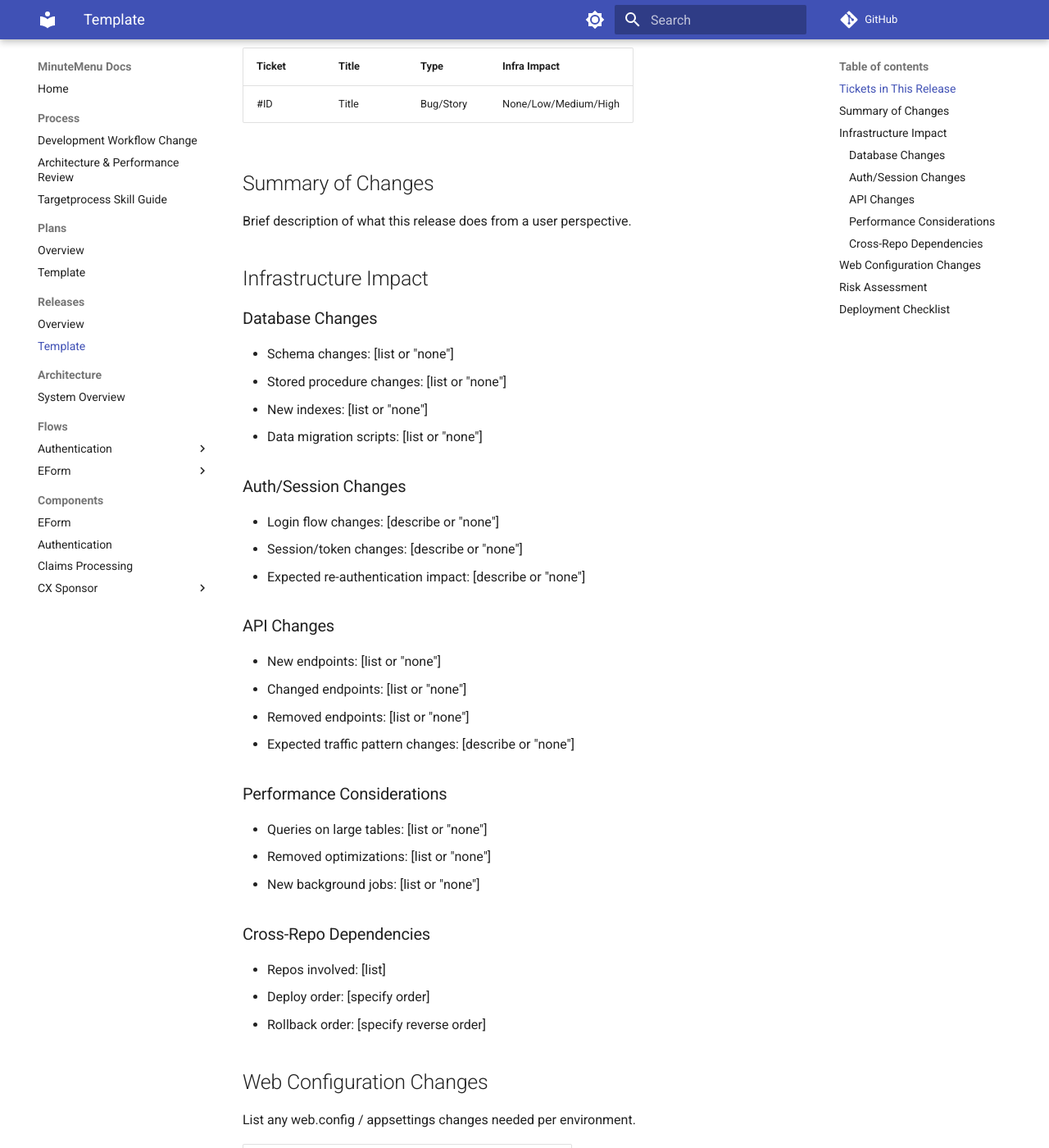
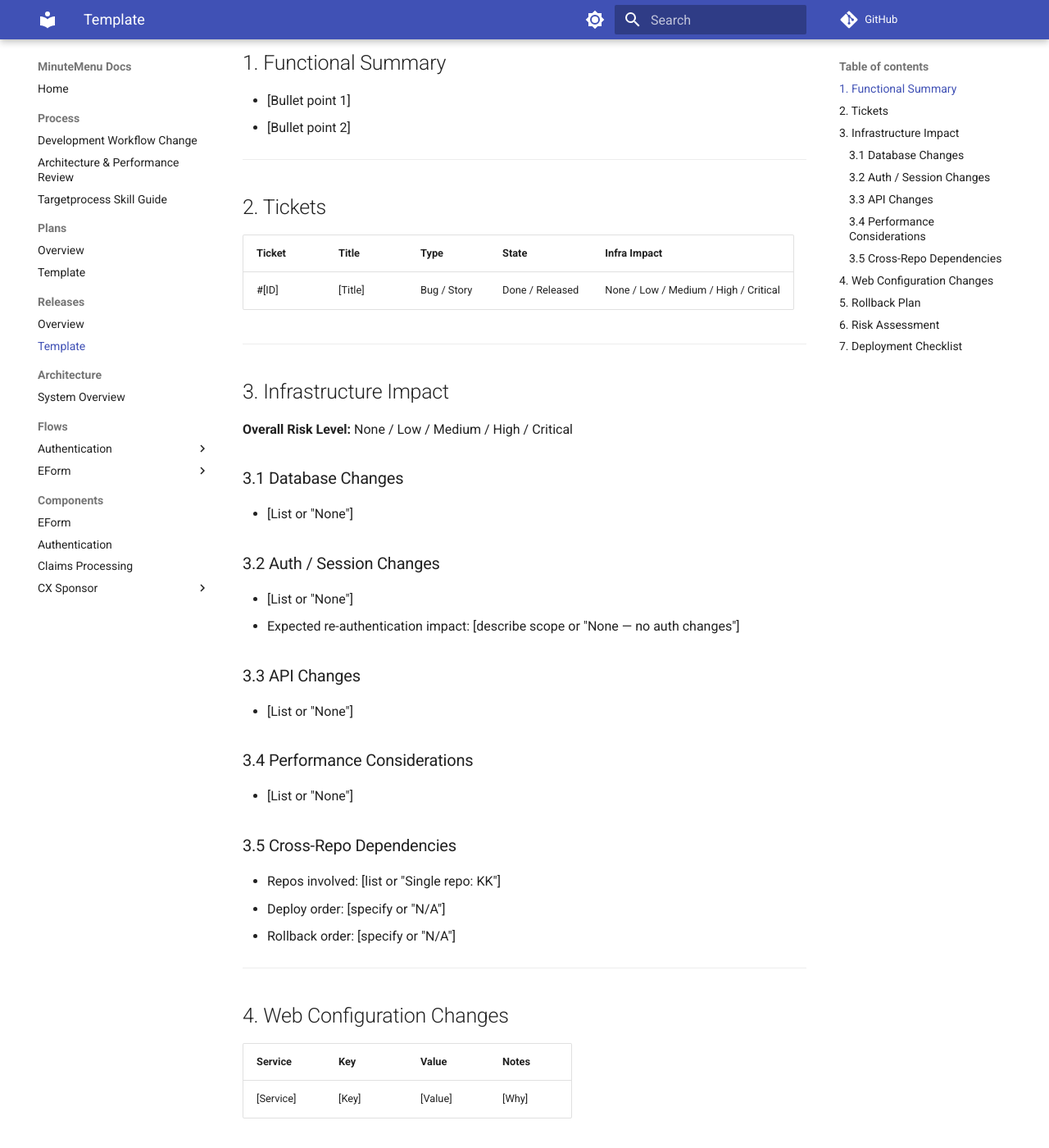
Before and after one commit to MinuteMenu/docs, an MkDocs documentation site: the page built from docs/releases/template.md, in a window 1280 px wide and 1400 px high, scrolled down 238 px. Shown: the whole window at 82% size. Built offline with MkDocs 1.6.1 and Material for MkDocs 9.7.7, drawn with Linux system fonts in a browser that asks for light colours; comment, search, counter and statistics services are not loaded; some of the changed text lies outside the part shown.

Commit message:
Update release note template with explicit inline instructions
Each section now has HTML comments explaining exactly what to write,
with examples. Ensures consistent output across different dev leads.

Added: Functional Summary, Rollback Plan, numbered checklist,
Prepared-by field, risk assessment structure, impact level guides.

Co-Authored-By: Claude Opus 4.6 (1M context) <noreply@anthropic.com>

```diff
--- a/docs/releases/template.md
+++ b/docs/releases/template.md
@@ -1,72 +1,109 @@
-# Release: [Release Name]
+# Release: [RELEASE_NAME]
 
-**Release ID:** #RELEASE_ID
-**Date:** YYYY-MM-DD
-**Branch:** release/RELEASE_BRANCH
+**Release ID:** #[RELEASE_ID]
+**Prepared by:** [DEV_LEAD_NAME]
+**Date:** [YYYY-MM-DD]
+**Branch:** release/[BRANCH_NAME]
 
-## Tickets in This Release
+---
 
-| Ticket | Title | Type | Infra Impact |
-|--------|-------|------|-------------|
-| #ID | Title | Bug/Story | None/Low/Medium/High |
+## 1. Functional Summary
 
-## Summary of Changes
+<!-- What this release does from a USER perspective. 2-5 bullet points. Source: TP ticket descriptions. -->
 
-Brief description of what this release does from a user perspective.
+- [Bullet point 1]
+- [Bullet point 2]
 
-## Infrastructure Impact
+---
 
-### Database Changes
+## 2. Tickets
 
-- Schema changes: [list or "none"]
-- Stored procedure changes: [list or "none"]
-- New indexes: [list or "none"]
-- Data migration scripts: [list or "none"]
+<!-- ALL tickets in this release. One row per ticket. -->
 
-### Auth/Session Changes
+| Ticket | Title | Type | State | Infra Impact |
+|--------|-------|------|-------|-------------|
+| #[ID] | [Title] | Bug / Story | Done / Released | None / Low / Medium / High / Critical |
 
-- Login flow changes: [describe or "none"]
-- Session/token changes: [describe or "none"]
-- Expected re-authentication impact: [describe or "none"]
+---
 
-### API Changes
+## 3. Infrastructure Impact
 
-- New endpoints: [list or "none"]
-- Changed endpoints: [list or "none"]
-- Removed endpoints: [list or "none"]
-- Expected traffic pattern changes: [describe or "none"]
+<!-- Source: Git diff of release branch vs master, merged PRs, Agent 5 assessments. -->
 
-### Performance Considerations
+**Overall Risk Level:** None / Low / Medium / High / Critical
 
-- Queries on large tables: [list or "none"]
-- Removed optimizations: [list or "none"]
-- New background jobs: [list or "none"]
+### 3.1 Database Changes
 
-### Cross-Repo Dependencies
+<!-- Every SQL change. File path + one-sentence description. Or "None". -->
 
-- Repos involved: [list]
-- Deploy order: [specify order]
-- Rollback order: [specify reverse order]
+- [List or "None"]
 
-## Web Configuration Changes
+### 3.2 Auth / Session Changes
 
-List any web.config / appsettings changes needed per environment.
+<!-- Login, SSO, tokens, sessions, cookies, "remember me". If users may need to re-auth, say so. -->
+
+- [List or "None"]
+- Expected re-authentication impact: [describe scope or "None — no auth changes"]
+
+### 3.3 API Changes
+
+<!-- New, changed, or removed endpoints. Include HTTP method + route. Or "None". -->
+
+- [List or "None"]
+
+### 3.4 Performance Considerations
+
+<!-- Large table queries, changed stored procs, removed caching/indexes, new background jobs. Or "None". -->
+
+- [List or "None"]
+
+### 3.5 Cross-Repo Dependencies
+
+<!-- If multi-repo: list repos, deploy order, rollback order. If single repo: say so. -->
+
+- Repos involved: [list or "Single repo: KK"]
+- Deploy order: [specify or "N/A"]
+- Rollback order: [specify or "N/A"]
+
+---
+
+## 4. Web Configuration Changes
+
+<!-- web.config, appsettings, Octopus variable changes per service. Or "None". -->
 
 | Service | Key | Value | Notes |
 |---------|-----|-------|-------|
-| | | | |
+| [Service] | [Key] | [Value] | [Why] |
 
-## Risk Assessment
+---
 
-What is the worst-case scenario? How likely? How do we detect it?
+## 5. Rollback Plan
 
-## Deployment Checklist
+<!-- Step-by-step. Specific enough that someone unfamiliar with the release can execute it. -->
 
-| Step | Owner | Status |
-|------|-------|--------|
-| DevOps review | [name] | Pending |
-| Architect review | [name] | Pending |
-| SQL scripts verified | [name] | Pending |
-| Web config changes documented | [name] | Pending |
-| Rollback plan confirmed | [name] | Pending |
-| Production deployment approved | [name] | Pending |
+1. [Step 1]
+2. [Step 2]
+
+---
+
+## 6. Risk Assessment
+
+- **Worst case:** [What happens if something goes wrong?]
+- **How we detect it:** [What alert or check tells us?]
+- **How we recover:** [Reference rollback plan + any additional steps]
+
+---
+
+## 7. Deployment Checklist
+
+<!-- ALL rows must be Done before production deployment. -->
+
+| # | Step | Owner | Status |
+|---|------|-------|--------|
+| 1 | Dev lead prepared release note | [name] | Done / Pending |
+| 2 | DevOps reviewed infrastructure impact | [name] | Pending |
+| 3 | Architect reviewed changes | [name] | Pending |
+| 4 | SQL scripts verified on staging | [name] | Pending |
+| 5 | Web config changes documented and ready | [name] | Pending |
+| 6 | Rollback plan confirmed | [name] | Pending |
+| 7 | Production deployment approved | [name] | Pending |
```
